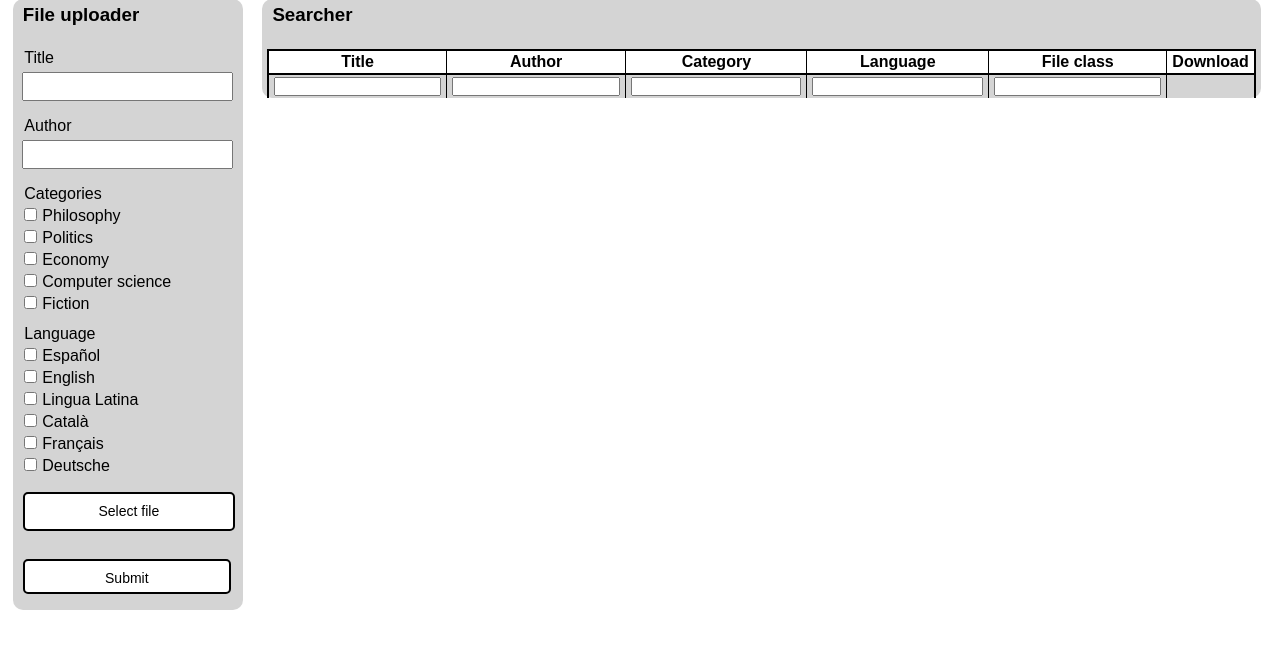
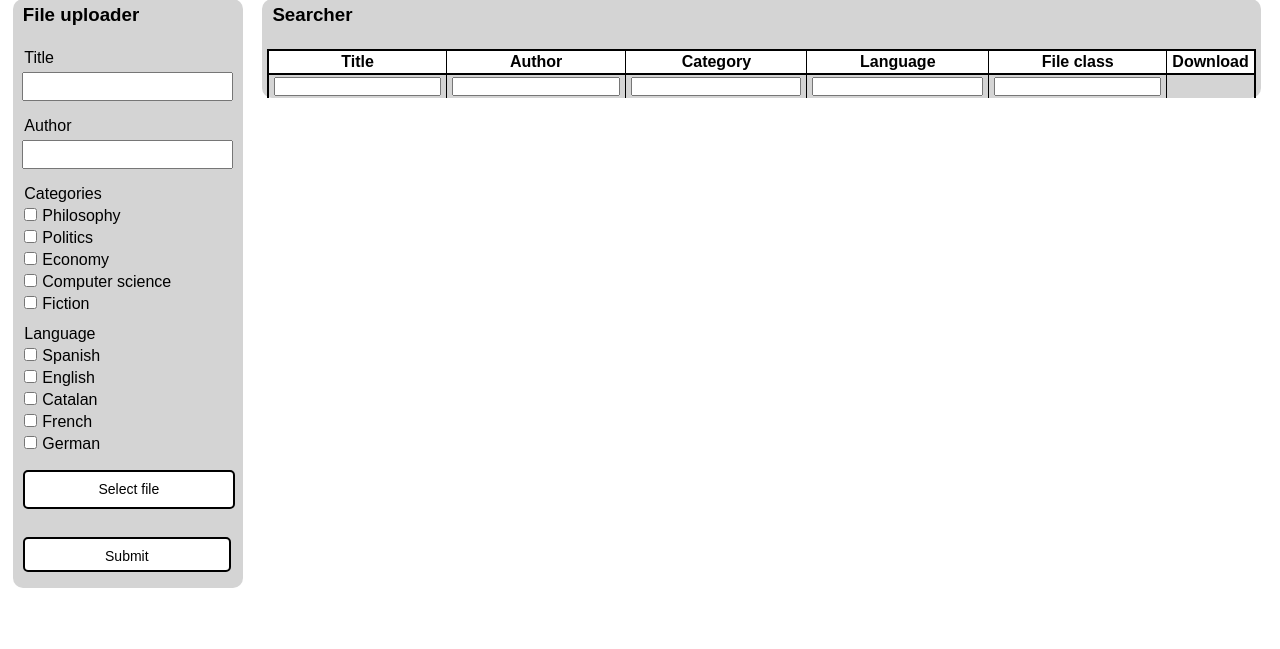
Before and after one commit to raulgilabert/BooksAdministrationServer, a Python web app: template templates/main.html in a window 1280 px wide. Shown: the part 51-700 px from the top of the page. Run offline with Jinja, Linux system fonts and the light colour scheme; the template is opened without the code that fills it, so the values that code supplies are empty.

Commit message:
Changed languages to english

```diff
--- a/templates/main.html
+++ b/templates/main.html
@@ -41,17 +41,15 @@
 
                 <label for="language">Language</label>
                 <br>
-                <input class="checkbox" type="checkbox" name="language" value="Español">Español
+                <input class="checkbox" type="checkbox" name="language" value="Spanish">Spanish
                 <br>
                 <input class="checkbox" type="checkbox" name="language" value="English">English
                 <br>
-                <input class="checkbox" type="checkbox" name="language" value="Lingua Latina">Lingua Latina
+                <input class="checkbox" type="checkbox" name="language" value="Catalan">Catalan
                 <br>
-                <input class="checkbox" type="checkbox" name="language" value="Català">Català
+                <input class="checkbox" type="checkbox" name="language" value="French">French
                 <br>
-                <input class="checkbox" type="checkbox" name="language" value="Français">Français
-                <br>
-                <input type="checkbox" name="language" value="Deutsche">Deutsche
+                <input type="checkbox" name="language" value="German">German
 
                 <!-- Esto va al final del formulario -->
                 <label for="file" class="button">Select file</label>
```
